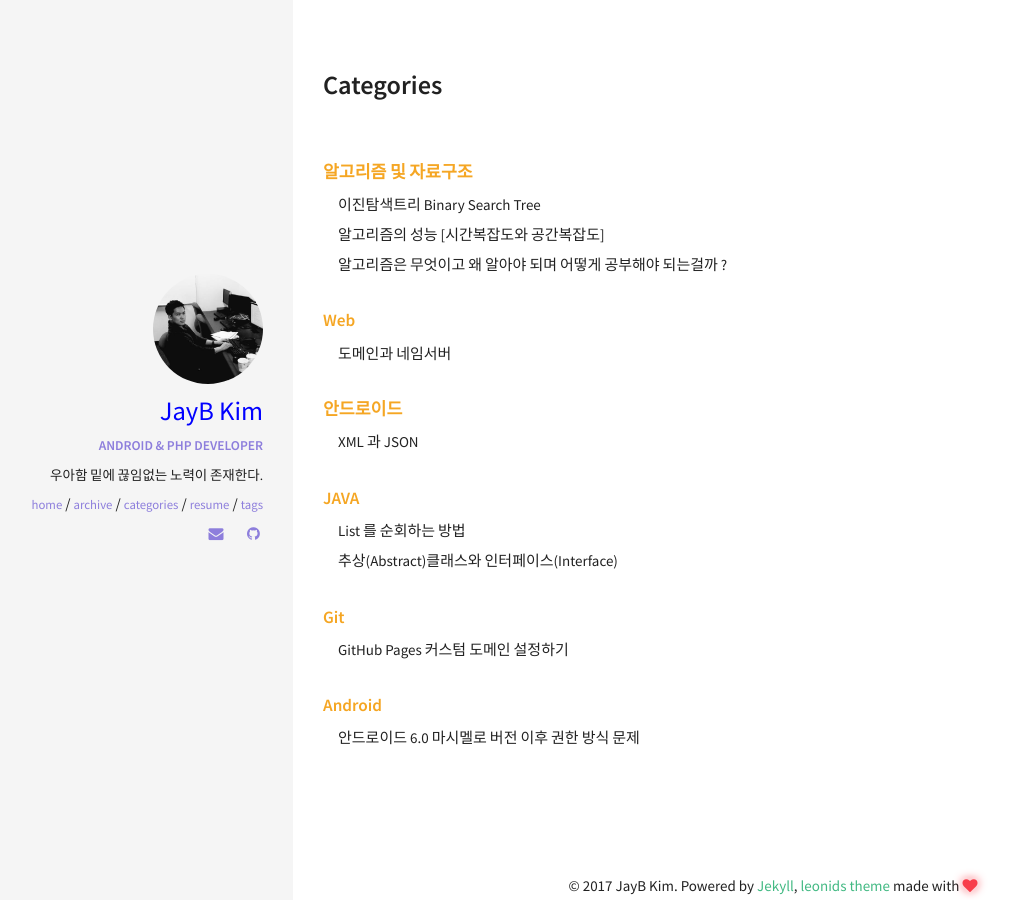
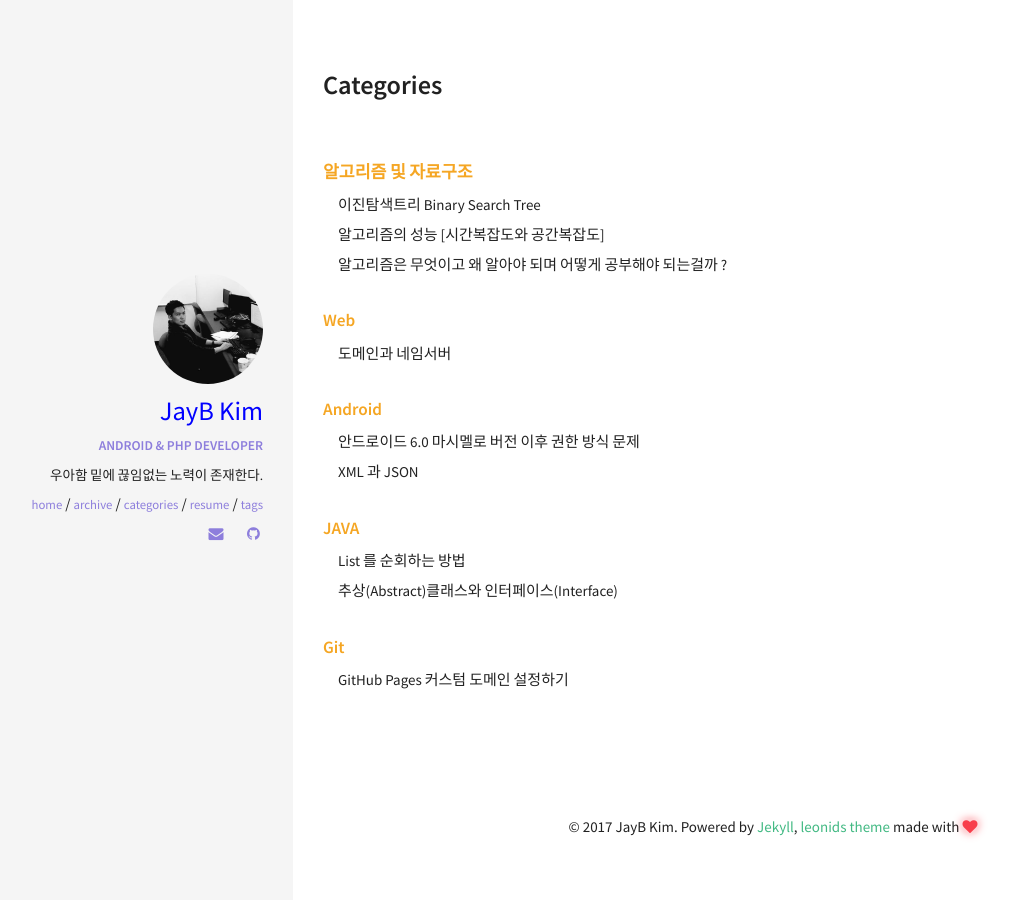
Before and after one commit to renyuanz/leonids, a Jekyll site: the page built from categories/index.html, in a window 1280 px wide. Shown: the whole page, without its empty margins (27-1041 px from the left). Built offline with Jekyll 4.4.1, drawn with Linux system fonts in a browser that asks for light colours.

Commit message:
Updated
Updated

```diff
--- a/_posts/2017-08-10-XML-JSON.md
+++ b/_posts/2017-08-10-XML-JSON.md
@@ -2,7 +2,7 @@
 layout: post
 title: XML 과 JSON
 excerpt: "안드로이드에서 데이터(구조화된 문서)를 파싱할때 사용되는 텍스트 포맷 형식인 대표적인 XML와 JSON에 대해 정리해보도록 하자."
-categories: [안드로이드]
+categories: [Android]
 comments: true
 ---
 
```
